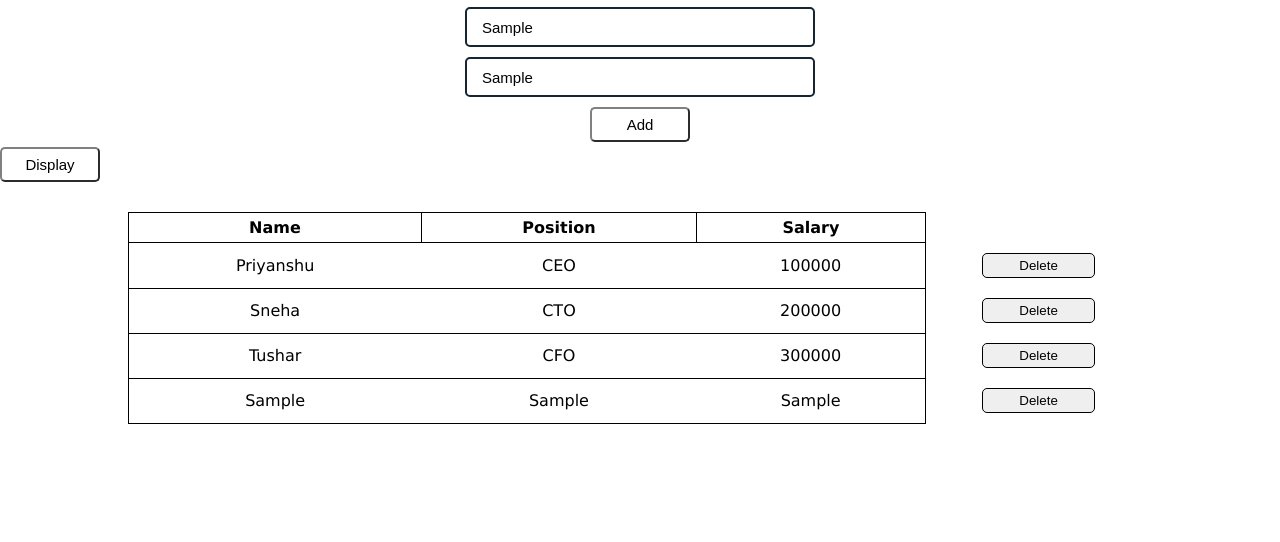
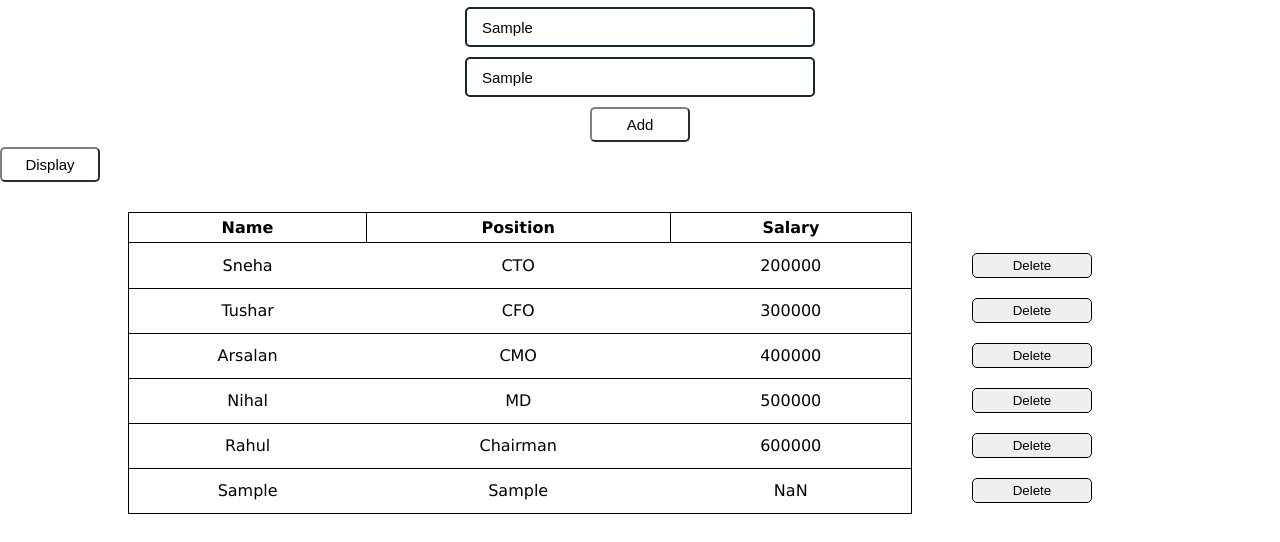
Before and after one commit to deathKiller10/Employee_Management_System, a website: page index.html in a window 1280 px wide. Both pictures are taken after typing "Sample", "Sample", "Sample" into the empty fields and a click on the input "Add". Shown: the part 226-768 px from the top of the page. Drawn offline with Linux system fonts and the light colour scheme.

Commit message:
Removed hard coded records

```diff
--- a/index.html
+++ b/index.html
@@ -4,7 +4,7 @@
     <meta charset="UTF-8">
     <meta name="viewport" content="width=device-width, initial-scale=1.0">
     <title>Employee Management System</title>
-    <link rel="stylesheet" href="styles.css">
+    <link rel="stylesheet" href="./styles.css">
 </head>
 <body>
     <div class="header">
@@ -36,16 +36,8 @@
                 <th>Salary</th>
                 <th id="lastColumn"></th>
             </tr>
-            <tr id="row0">
-                <td class = "tableColumn firstColumn">Priyanshu</td>
-                <td class = "tableColumn">CEO</td>
-                <td class = "tableColumn secondLastColumn">100000</td>
-                <td id="lastColumn"><button class="deleteButton button0">Delete</button></td>
-            </tr>
         </table>
-        <!-- <button id="deleteButton">Delete</button> -->
     </div>
-
     <script src="index.js"></script>
 </body>
 </html>
--- a/index.js
+++ b/index.js
@@ -7,19 +7,11 @@ function Employee(name, position, salary) {
     this.salary = salary;
 }
 
-isAdded.push(new Employee("Sneha", "CTO", 200000));
-isAdded.push(new Employee("Tushar", "CFO", 300000));
-// isAdded.push(new Employee("Arsalan", "CMO", 400000));
-// isAdded.push(new Employee("Nihal", "MD", 500000));
-// isAdded.push(new Employee("Rahul", "Chairman", 600000));
-
-console.log(isAdded);
-
-for (let i = 0; i < isAdded.length; i++) {
+function enterData(name, position, salary) {
     // table
     let table = document.getElementById("myTable");
     let row = document.createElement("tr"); // row
-    row.id = `row${++rowIndex}`;
+    row.id = `row${rowIndex++}`;
 
     // 3 columns
     let cell1 = document.createElement("td");
@@ -29,49 +21,7 @@ for (let i = 0; i < isAdded.length; i++) {
     // Delete Button
     let cell4 = document.createElement("td");
     let lastColumnButton = document.createElement("button");
-    lastColumnButton.classList.add("deleteButton", `button${++x}`);
-    lastColumnButton.innerText = "Delete";
-
-    cell1.innerText = isAdded[i].name;
-    cell1.classList.add("tableColumn", "firstColumn");
-    cell2.innerText = isAdded[i].position;
-    cell2.classList.add("tableColumn");
-    cell3.innerText = isAdded[i].salary;
-    cell3.classList.add("tableColumn", "secondLastColumn");
-    cell4.id = "lastColumn";
-    cell4.appendChild(lastColumnButton);
-
-    row.appendChild(cell1);
-    row.appendChild(cell2);
-    row.appendChild(cell3);
-    row.appendChild(cell4);
-
-    table.appendChild(row);
-}
-
-document.getElementById("credentials").addEventListener("submit", function(event){
-    event.preventDefault();
-
-    let name = document.getElementById("eName").value;
-    let position = document.getElementById("ePosition").value;
-    let salary = document.getElementById("eSalary").value;
-
-    isAdded.push(new Employee(name, position, salary));
-
-    // table
-    let table = document.getElementById("myTable");
-    let row = document.createElement("tr"); // row
-    row.id = `row${++rowIndex}`;
-
-    // 3 columns
-    let cell1 = document.createElement("td");
-    let cell2 = document.createElement("td");
-    let cell3 = document.createElement("td");
-
-    // Delete Button
-    let cell4 = document.createElement("td");
-    let lastColumnButton = document.createElement("button");
-    lastColumnButton.classList.add("deleteButton", `button${++x}`);
+    lastColumnButton.classList.add("deleteButton", `button${x++}`);
     lastColumnButton.innerText = "Delete";
 
     cell1.innerText = name;
@@ -89,6 +39,27 @@ document.getElementById("credentials").addEventListener("submit", function(event
     row.appendChild(cell4);
 
     table.appendChild(row);
+}
+
+isAdded.push(new Employee("Sneha", "CTO", 200000));
+isAdded.push(new Employee("Tushar", "CFO", 300000));
+isAdded.push(new Employee("Arsalan", "CMO", 400000));
+isAdded.push(new Employee("Nihal", "MD", 500000));
+isAdded.push(new Employee("Rahul", "Chairman", 600000));
+
+console.log(isAdded);
+
+for (let i = 0; i < isAdded.length; i++) {
+    enterData(isAdded[i].name, isAdded[i].position, isAdded[i].salary);
+}
+
+document.getElementById("credentials").addEventListener("submit", function(event){
+    event.preventDefault();
+    let name = document.getElementById("eName").value;
+    let position = document.getElementById("ePosition").value;
+    let salary = parseInt(document.getElementById("eSalary").value);
+    isAdded.push(new Employee(name, position, salary));
+    enterData(name, position, salary);
 });
 
 // Delete any row by clicking
@@ -96,8 +67,8 @@ document.addEventListener('click', (event) => {
     let table = document.getElementById("myTable");
     if (event.target.classList.contains('deleteButton')) {
         const index = parseInt(event.target.classList[1].slice(6)); //Extract the index from the class
-        isRemoved.push(isAdded[index-1]);
-        console.log(isRemoved);
+        isRemoved.push(isAdded[index]);
+        // console.log(isRemoved);
         const tableRow = event.target.closest('tr');
         table.deleteRow(tableRow.rowIndex);
     }
```
